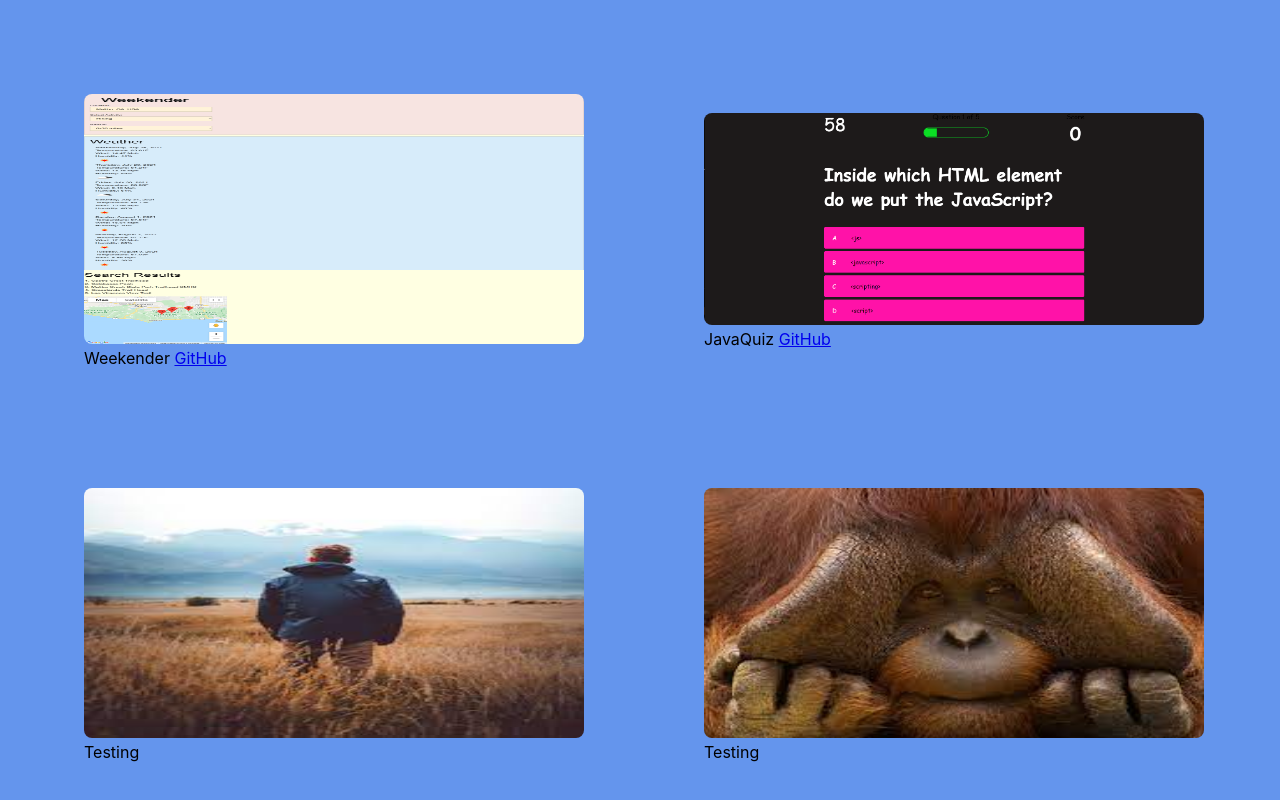
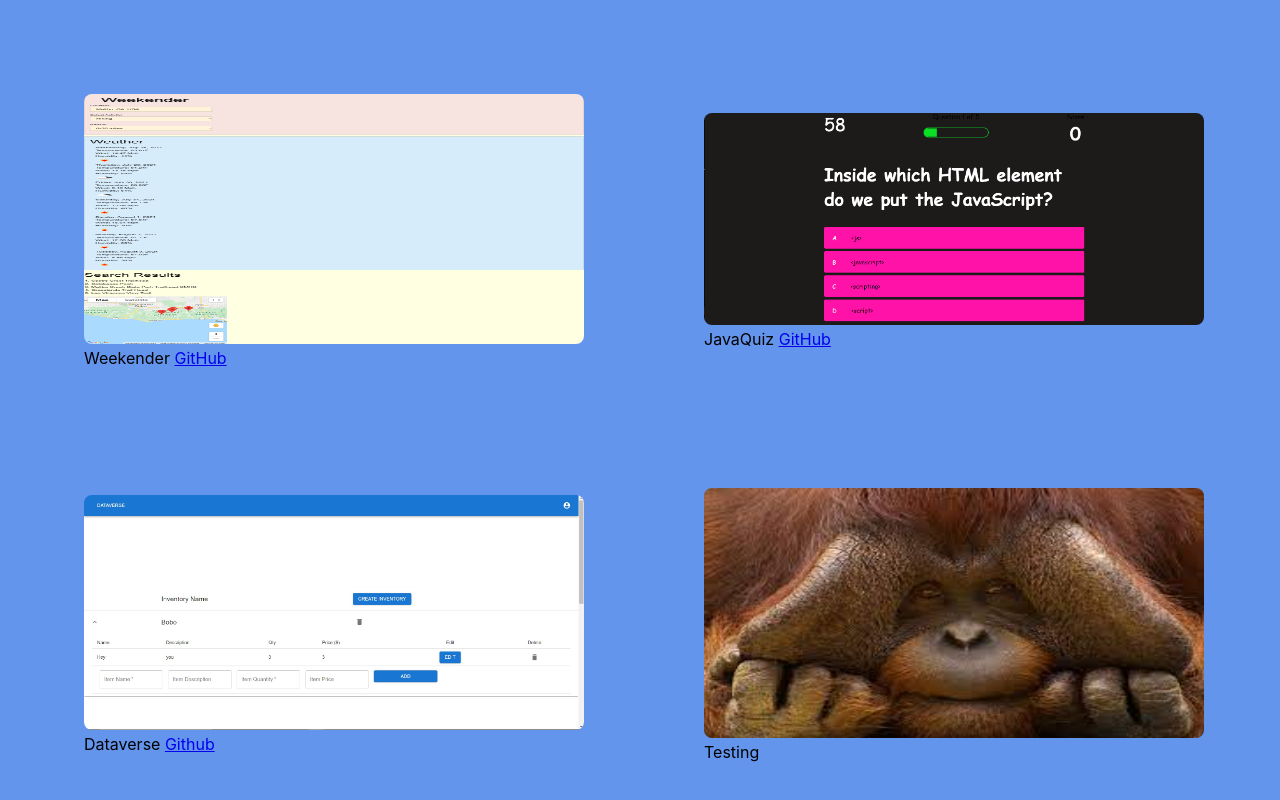
Before and after one commit to blofland/react-portfolio, a React (Create React App) app: page /portfolio in a window 1280 px wide. Shown: the part 564-1364 px from the top of the page. Built offline with nearby package versions, Linux system fonts and the light colour scheme.

Commit message:
added dataverse

```diff
--- a/src/components/Portfolio/index.js
+++ b/src/components/Portfolio/index.js
@@ -3,7 +3,7 @@ import Image1 from '../../assets/images/top5.jpg';
 import Image2 from '../../assets/images/runbuddy.png';
 import Image3 from '../../assets/images/weekender.png';
 import Image4 from '../../assets/images/javaquiz.png';
-import Image5 from '../../assets/images/test5.jpg';
+import Image5 from '../../assets/images/dataverse.jpg';
 import Image6 from '../../assets/images/test6.jpg';
 import Card from 'react-bootstrap/Card'
 import Button from 'react-bootstrap/Button'
@@ -24,7 +24,7 @@ function Portfolio(props) {
       </div>
 
       <div className="container1">
-       <figure><a href="www.github.com"><img src={Image5} className="pimage" fluid style={{maxWidth: "100%"}}/></a> <figcaption>Testing</figcaption></figure>
+       <figure><a href="https://gentle-temple-58806.herokuapp.com/"><img src={Image5} className="pimage" fluid style={{maxWidth: "100%"}}/></a> <figcaption>Dataverse <a href ="https://github.com/Zunaty/dataverse">Github</a></figcaption></figure>
        <figure><a href="www.github.com"><img src={Image6} className="pimage" fluid style={{maxWidth: "100%"}}/></a> <figcaption>Testing</figcaption></figure>
       </div>
 
```
Also changed, not shown: src/assets/images/Screenshot.png (added), src/assets/images/dataverse.jpg (added).
